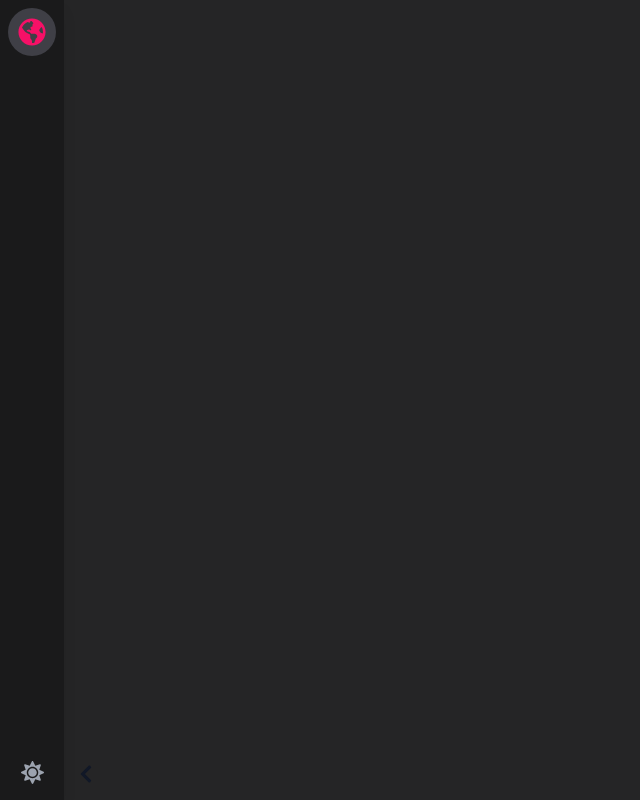
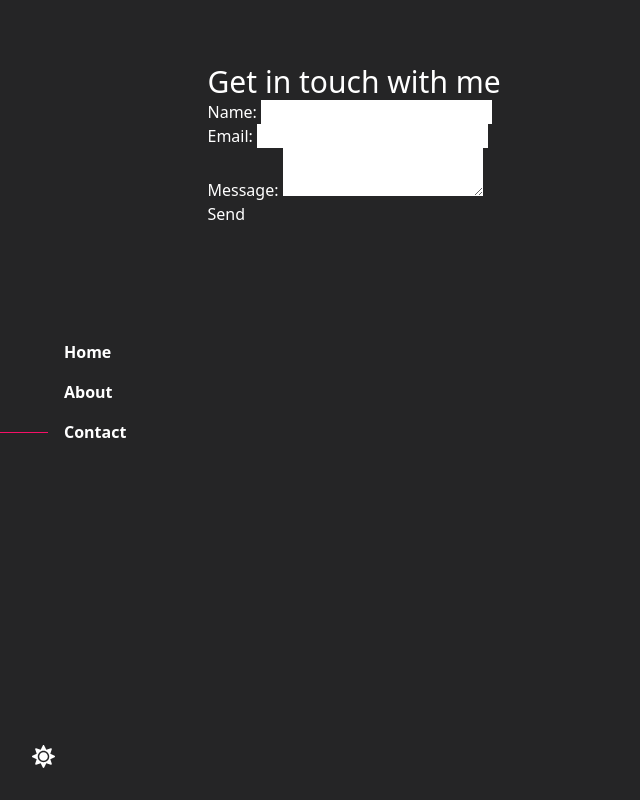
Before and after one commit to piersmg/portfolio, a React (Create React App) app: page /contact in a window 1280 px wide. Shown: the whole page, without its empty margins (0-640 px from the left). Built offline with nearby package versions, Linux system fonts and the light colour scheme.

Commit message:
Added routing, changed nav, added contact page

```diff
--- a/package.json
+++ b/package.json
@@ -9,6 +9,7 @@
     "react": "^17.0.2",
     "react-dom": "^17.0.2",
     "react-icons": "^4.3.1",
+    "react-router-dom": "^6.2.1",
     "react-scripts": "5.0.0",
     "web-vitals": "^2.1.2"
   },
--- a/src/App.js
+++ b/src/App.js
@@ -1,9 +1,50 @@
+import React from "react";
+import {
+  Routes,
+  Route,
+  Link,
+  Outlet
+} from "react-router-dom";
 import SideBar from "./components/SideBar";
+import Content from "./components/Content";
+import Home from "./pages/Home";
+import About from "./pages/About";
+import Contact from "./pages/Contact";
 
 function App() {
+  console.log('rendered');
+  return (
+    <Routes>
+      <Route path="/" element={<Layout />}>
+        <Route index element={<Home />} />
+        <Route path="about" element={<About />} />
+        <Route path="contact" element={<Contact />} />
+        <Route path="*" element={<Error />} />
+      </Route>
+    </Routes>
+  );
+}
+
+function Layout() {
   return (
     <div className="flex bg-white dark:bg-primary h-screen text-black dark:text-white">
       <SideBar />
+      <main className="my-0 mx-auto">
+        <div className="flex flex-col pl-16 pt-16 pr-16">
+          <Outlet />
+        </div>
+      </main>
+    </div>
+  );
+}
+
+function Error() {
+  return (
+    <div className="flex flex-col ml-16">
+      <Content
+          title="404"
+          body={"There's nothing here :("}
+      />
     </div>
   );
 }
--- /dev/null
+++ b/src/components/Content.js
@@ -0,0 +1,14 @@
+const Content = ({title, body}) => {
+    return (
+        <div className='content-container'>
+            <h1>
+                {title}
+            </h1>
+            {body.length > 0 &&
+            <div className='content-body'>{body}</div>
+            }
+        </div>
+    )
+};
+
+export default Content;
--- /dev/null
+++ b/src/components/Form.js
@@ -0,0 +1,20 @@
+const Form = () => {
+	return (
+		<form name="contact" method="POST" data-netlify="true">
+			<div>
+				<label>Name: <input type="text" name="name" /></label>
+			</div>
+			<div>
+				<label>Email: <input type="email" name="email" /></label>
+			</div>
+			<div>
+				<label>Message: <textarea name="message"></textarea></label>
+			</div>
+			<div>
+				<button type="submit">Send</button>
+			</div>
+		</form>
+	)
+};
+
+export default Form;
--- a/src/components/SideBar.js
+++ b/src/components/SideBar.js
@@ -1,16 +1,26 @@
-import {FaGlobeAmericas, FaSun, FaMoon, FaChevronLeft} from 'react-icons/fa';
-
+import {NavLink} from "react-router-dom";
+import {FaSun, FaMoon} from 'react-icons/fa';
 
 const SideBar = () => {
 	return (
-        <div className="fixed top-0 md:left-0 -left-16 h-screen w-16 m-0
-                        flex flex-col
-                        dark:bg-sideBar bg-gray-100 text-gray-900
-                        shadow-lg">
-            <div className='flex flex-col relative h-full'>
-                <SideBarIcon icon={<FaGlobeAmericas size="28" />} text="Home"/>
-                <div id="darkLightSwitch"><FaSun className='hidden dark:block' size="23" /><FaMoon className="block dark:hidden" size="23" /></div>
-                <div id="chevron"><FaChevronLeft size="20" /></div>
+		<div className="relative top-0 md:left-0 -left-16 h-screen w-16 m-0
+			flex flex-col bg-transparent">
+			<nav className='flex flex-col absolute top-2/4'>
+				<div className='nav-items nav-items flex flex-col ml-16'>
+					<NavLink className={({ isActive }) => isActive ? "active" : ""} to={"/"} >
+						Home
+					</NavLink>
+					<NavLink className={({ isActive }) => isActive ? "active" : ""} to={"/about"} >
+						About
+					</NavLink>
+					<NavLink className={({ isActive }) => isActive ? "active" : ""} to={"/contact"} >
+						Contact
+					</NavLink>
+				</div>
+				{/* <div id="chevron" className="text-primary dark:text-white"><FaChevronLeft size="20" /></div> */}
+			</nav>
+			<div id="darkLightSwitch" className="absolute bottom-8 left-8 text-primary dark:text-white hover:text-secondary dark:hover:text-secondary cursor-pointer">
+				<FaSun className='hidden dark:block' size="23" /><FaMoon className="block dark:hidden" size="23" />
 			</div>
 		</div>
 	)
--- a/src/index.css
+++ b/src/index.css
@@ -10,7 +10,27 @@
 }
 
 @layer components {
-  .sidebar-icon {
+  h1 {
+    @apply text-3xl
+  }
+  main {
+    width: calc((100% / 12) * 11);
+    max-width: 2280px;
+    padding: 0px calc((100% / 11) * .5);
+  }
+  nav {
+    transform: translateY(-50%);
+  }
+  .nav-items a {
+    @apply mb-4 font-bold relative hover:text-secondary
+  }
+  .nav-items a:before {
+    @apply absolute top-2/4 -left-16 w-12 border-b-[1px] border-secondary content-[''] scale-0
+  }
+  .nav-items a.active:before {
+    @apply scale-100 origin-left transition-transform
+  }
+  /* .sidebar-icon {
     @apply relative flex items-center justify-center
       h-12 w-12 mt-2 mb-2 mx-auto
       bg-gray-200 dark:bg-zinc-700 text-secondary
@@ -20,6 +40,12 @@
       transition-all duration-300 ease-linear
       cursor-pointer;
   }
+  nav a.active .sidebar-icon {
+    @apply
+      bg-secondary text-white
+      dark:text-white hover:bg-secondary
+      rounded-xl
+  }
   .sidebar-tooltip {
     @apply absolute w-auto p-2 m-2 min-w-max left-14
       rounded-md shadow-md
@@ -28,12 +54,7 @@
       text-xs font-bold
       transition-all duration-100 scale-0 origin-left
   }
-  #darkLightSwitch {
-    @apply mt-auto mx-auto mb-4 text-gray-400
-    hover:text-secondary dark:hover:text-secondary
-    cursor-pointer
-  }
-  #chevron {
+ #chevron {
     @apply absolute bottom-4 -right-8
-  }
+  } */
 }
--- a/src/index.js
+++ b/src/index.js
@@ -1,20 +1,23 @@
 import React from 'react';
 import ReactDOM from 'react-dom';
+import {
+  BrowserRouter,
+} from "react-router-dom";
 import './index.css';
 import App from './App';
-import reportWebVitals from './reportWebVitals';
+// import reportWebVitals from './reportWebVitals';
 
 ReactDOM.render(
-  <React.StrictMode>
+  <BrowserRouter>
     <App />
-  </React.StrictMode>,
-  document.getElementById('root')
+  </BrowserRouter>,
+  document.getElementById("root")
 );
 
 // If you want to start measuring performance in your app, pass a function
 // to log results (for example: reportWebVitals(console.log))
 // or send to an analytics endpoint. Learn more: https://bit.ly/CRA-vitals
-reportWebVitals();
+// reportWebVitals();
 
 const darkSwitch = document.getElementById('darkLightSwitch');
 
@@ -34,6 +37,7 @@ window.addEventListener('load', (e) => {
 });
 
 darkSwitch.addEventListener('click', (e)=>{
+  console.log('click');
   let theme = localStorage.theme;
   theme === 'dark' ? themeChange('light') : themeChange('dark');
 });
--- /dev/null
+++ b/src/pages/About.js
@@ -0,0 +1,15 @@
+import Content from "../components/Content";
+
+const About = () => {
+    return (
+        <Content
+            title="About me"
+            body={"I’m a website developer and designer based in London, currently working at Mews, a hospitality tech company. \
+            I have experience in a lot of industries, from financial services to health and fitness, \
+            working in web dev, web design, UI design, web management and front-end development. I get a kick out of designing websites that look good and feel good to use. \
+            Get in touch to discuss how I can help you with your project."}
+        />
+    )
+}
+
+export default About;
--- /dev/null
+++ b/src/pages/Contact.js
@@ -0,0 +1,16 @@
+import Content from "../components/Content";
+import Form from "../components/Form";
+
+const Contact = () => {
+    return (
+        <div>
+            <Content
+                title="Get in touch with me"
+                body=""
+            />
+            <Form />
+        </div>
+    )
+}
+
+export default Contact;
--- /dev/null
+++ b/src/pages/Home.js
@@ -0,0 +1,9 @@
+import Content from "../components/Content";
+
+const Home = () => {
+    return (
+        <Content title="Piers Garthwaite" body="This is a body" />
+    )
+}
+
+export default Home;
```
Also changed, not shown: 2 other files (tests, documents, lock files or other folders). Lines whose indentation alone changed are shown as unchanged.
